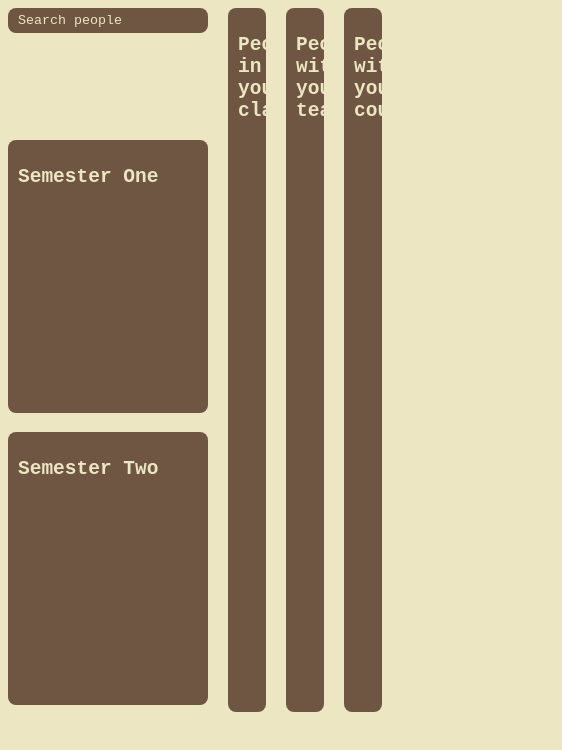
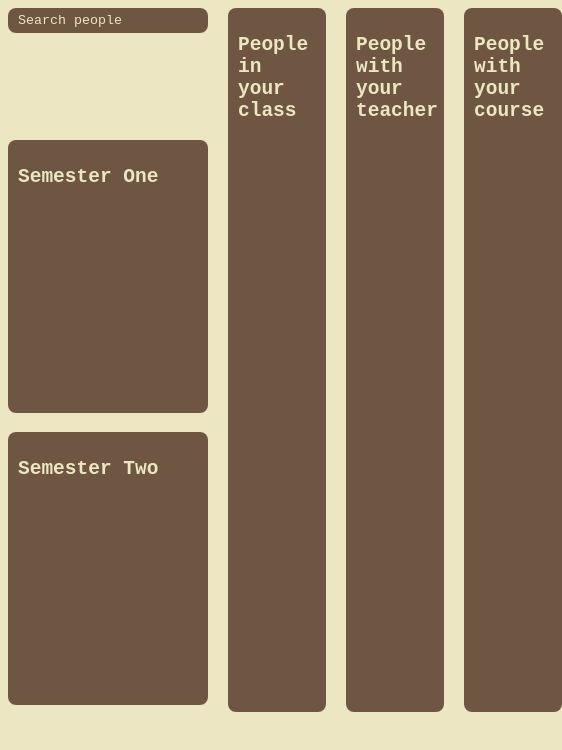
Before and after one commit to SashankBalusu/schedule, a plain HTML site: page classes.html in a window 390 px wide. Shown: the whole page, 562 px wide, since content can reach past the window. Drawn offline with Linux system fonts and the light colour scheme; no server answers.

Commit message:
some responsiveness i guesss

```diff
--- a/styles.css
+++ b/styles.css
@@ -117,6 +117,7 @@ body {
     margin-left: 20px;
     height: 81vh;
     overflow: auto;
+    width: 20vw;
 }
 #teacherContent {
     background: #6f5643;
@@ -126,6 +127,8 @@ body {
     margin-left: 20px;
     height: 81vh;
     overflow: auto;
+    width: 20vw;
+
 }
 #courseContent {
     background: #6f5643;
@@ -135,6 +138,8 @@ body {
     margin-left: 20px;
     height: 81vh;
     overflow: auto;
+    width: 20vw;
+
 }
 .frame {
     overflow-y: auto;
```
